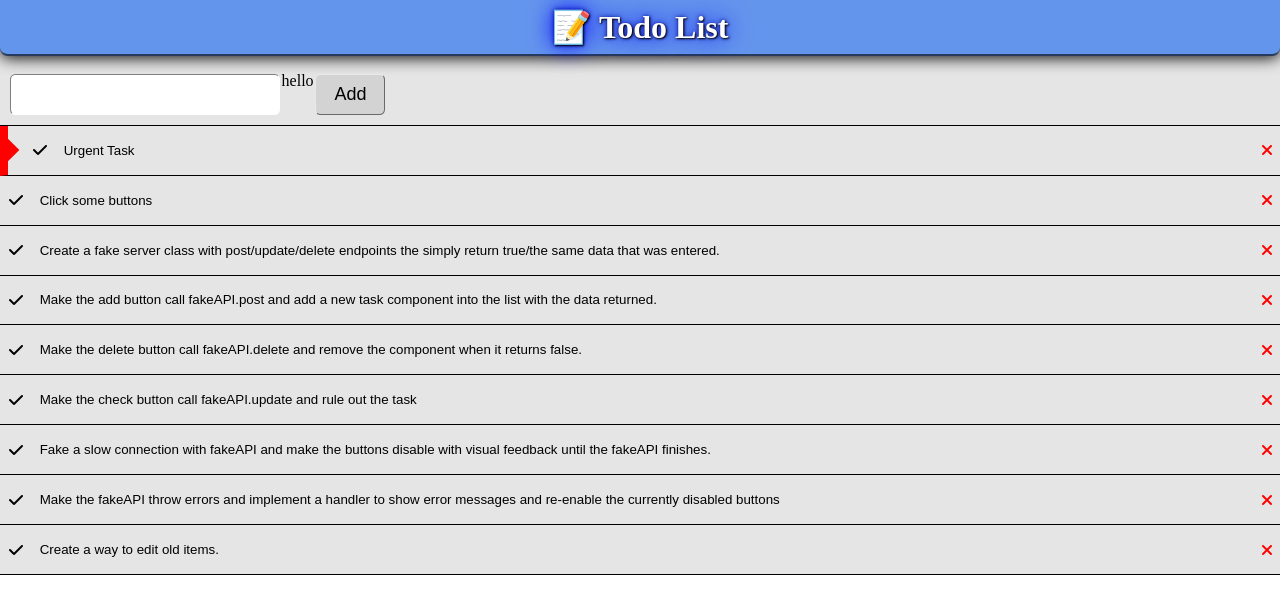
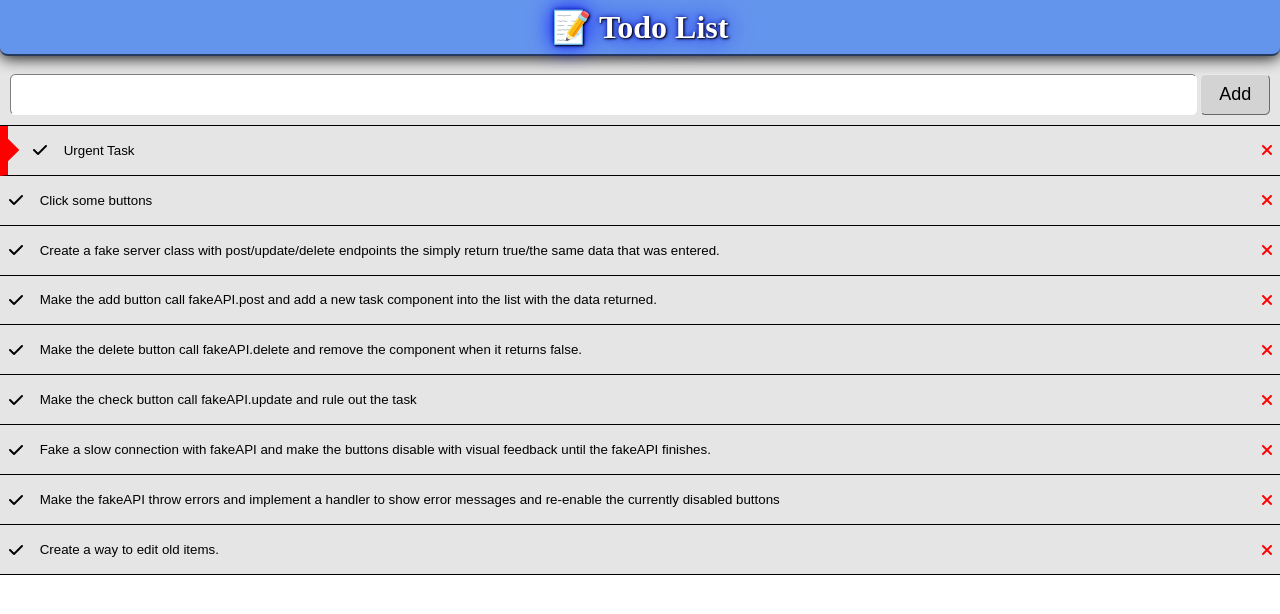
Before and after one commit to b-hayes/vue, a Vue app in the folder vue-cli-created-project/: page / in a window 1280 px wide. Shown: the top 614 px of the page. Built offline with nearby package versions, Linux system fonts and the light colour scheme.

Commit message:
Updated the awesome Button.vue and got the add function working

```diff
--- a/vue-cli-created-project/src/App.vue
+++ b/vue-cli-created-project/src/App.vue
@@ -2,9 +2,8 @@
     <app-header/>
     <div class="container">
         <div class="task-row">
-            <TextInput v-model="newTaskText" :model-value="newTaskText"/>
-            <p>hello {{ newTaskText }}</p>
-            <Button text="Add"></Button>
+            <TextInput v-model="newTaskText" :model-value="newTaskText" style="flex: 1"/>
+            <Button text="Add" @click="createTask"></Button>
         </div>
         <TaskList :tasks="tasks"
                   @delete-task="deleteTask"
@@ -29,6 +28,18 @@ export default {
         }
     },
     methods: {
+        createTask() {
+            console.log(this.newTaskText)
+            // Generate a random integer between 1 and 1 million
+            var min = 1;
+            var max = 1000000;
+            var randomInteger = Math.floor(Math.random() * (max - min + 1)) + min;
+            this.tasks.push({
+                id: randomInteger,
+                text: this.newTaskText,
+            })
+            this.newTaskText = '';
+        },
         deleteTask(id) {
             if (confirm('Delete task ' + id + '?')) {
                 this.tasks = this.tasks.filter((task) => id !== task.id)
--- a/vue-cli-created-project/src/components/Button.vue
+++ b/vue-cli-created-project/src/components/Button.vue
@@ -1,9 +1,6 @@
 <template>
-  <!--  <button :style="`background-color: ${color}`"> NOTE: this works but so does the method below.
-   see: https://vuejs.org/guide/essentials/class-and-style.html
-   -->
-  <button @click="buttonClick()">
-    <slot></slot>
+  <button>
+    <div class="slot"><slot></slot></div>
     <label>{{ text }}</label>
   </button>
 </template>
@@ -24,11 +21,6 @@ export default {
     size: {
       type: String,
       default: 'large'
-    }
-  },
-  methods: {
-    buttonClick() {
-      console.log('clicked')
     }
   }
 }
@@ -65,4 +57,8 @@ label {
   /* this one retains some of the original colour but it doesnt look nice for all colours*/
   /*filter: hue-rotate(160deg) brightness(80%) invert(1) saturate(100%) contrast(1000%);*/
 }
+
+button:active .slot >>> * {
+    filter: brightness(90%);
+}
 </style>
```
